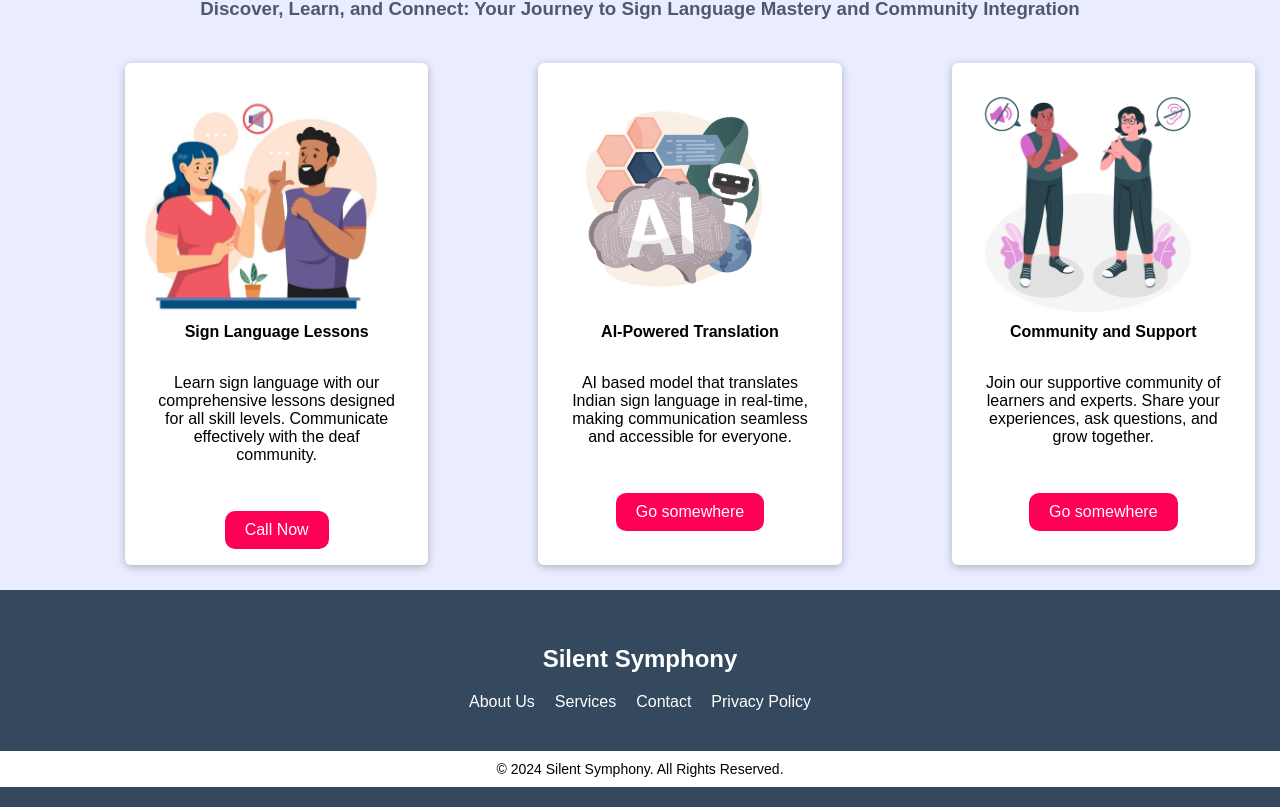
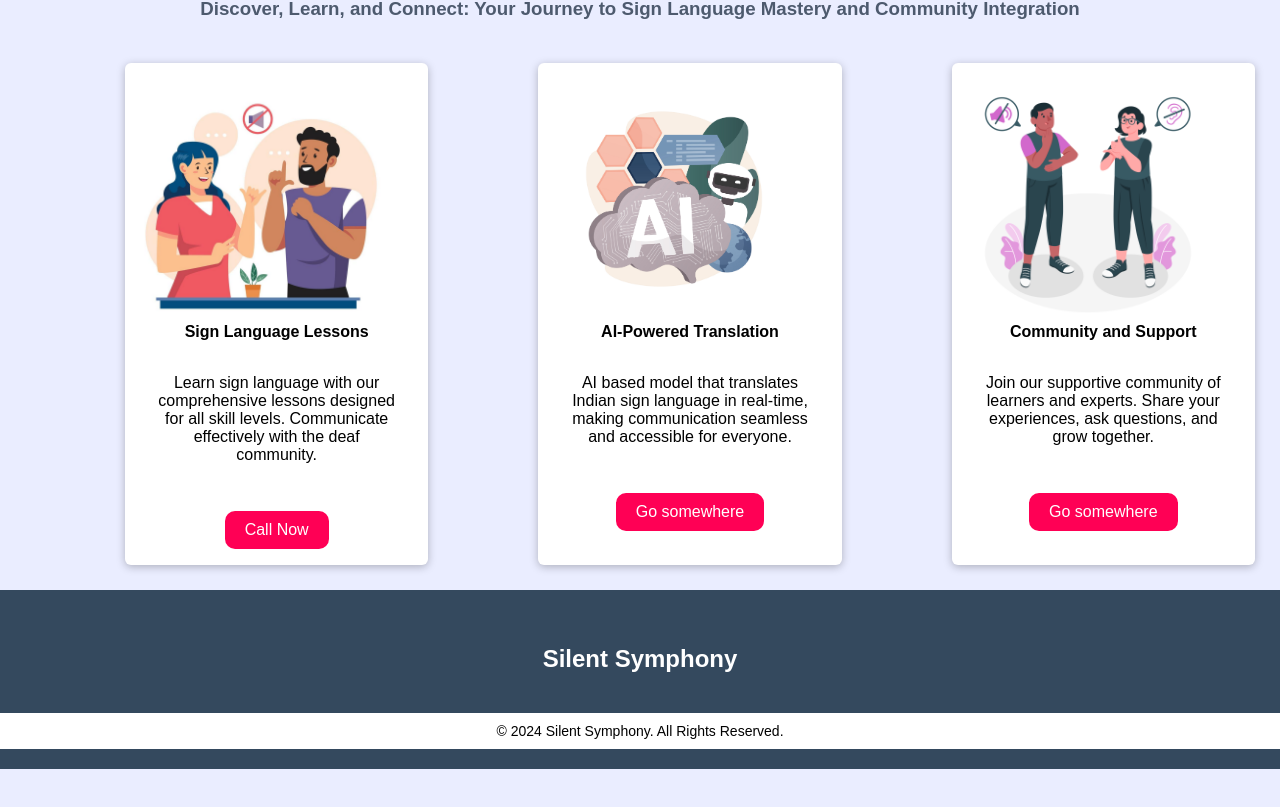
Before and after one commit to arshbhushan/Silent-Symphony, a React (Create React App) app in the folder finger-spelling-frontend/: page / in a window 1280 px wide. Shown: the part 1531-2338 px from the top of the page. After the commit the page ends 2300 px from the top, so only its background shows below. Built offline with nearby package versions, Linux system fonts and the light colour scheme; a web font is replaced by a local one.

Commit message:
altering footer.

```diff
--- a/finger-spelling-frontend/src/shared/components/Navigation/MainFooter.js
+++ b/finger-spelling-frontend/src/shared/components/Navigation/MainFooter.js
@@ -8,13 +8,13 @@ function MainFooter() {
 		<div className="footer-container">
 			<div className="footer-content">
 				<h1>Silent Symphony</h1>
-				<div className="footer-links">
+				{/* <div className="footer-links">
 					<a href="#about">About Us</a>
 					<a href="#services">Services</a>
 					<a href="#contact">Contact</a>
 					<a href="#privacy">Privacy Policy</a>
 				</div>
-				{/* <div className="footer-social">
+				<div className="footer-social">
 					<a href="#facebook" className="social-link">Facebook</a>
 					<a href="#twitter" className="social-link">Twitter</a>
 					<a href="#instagram" className="social-link">Instagram</a>
```
